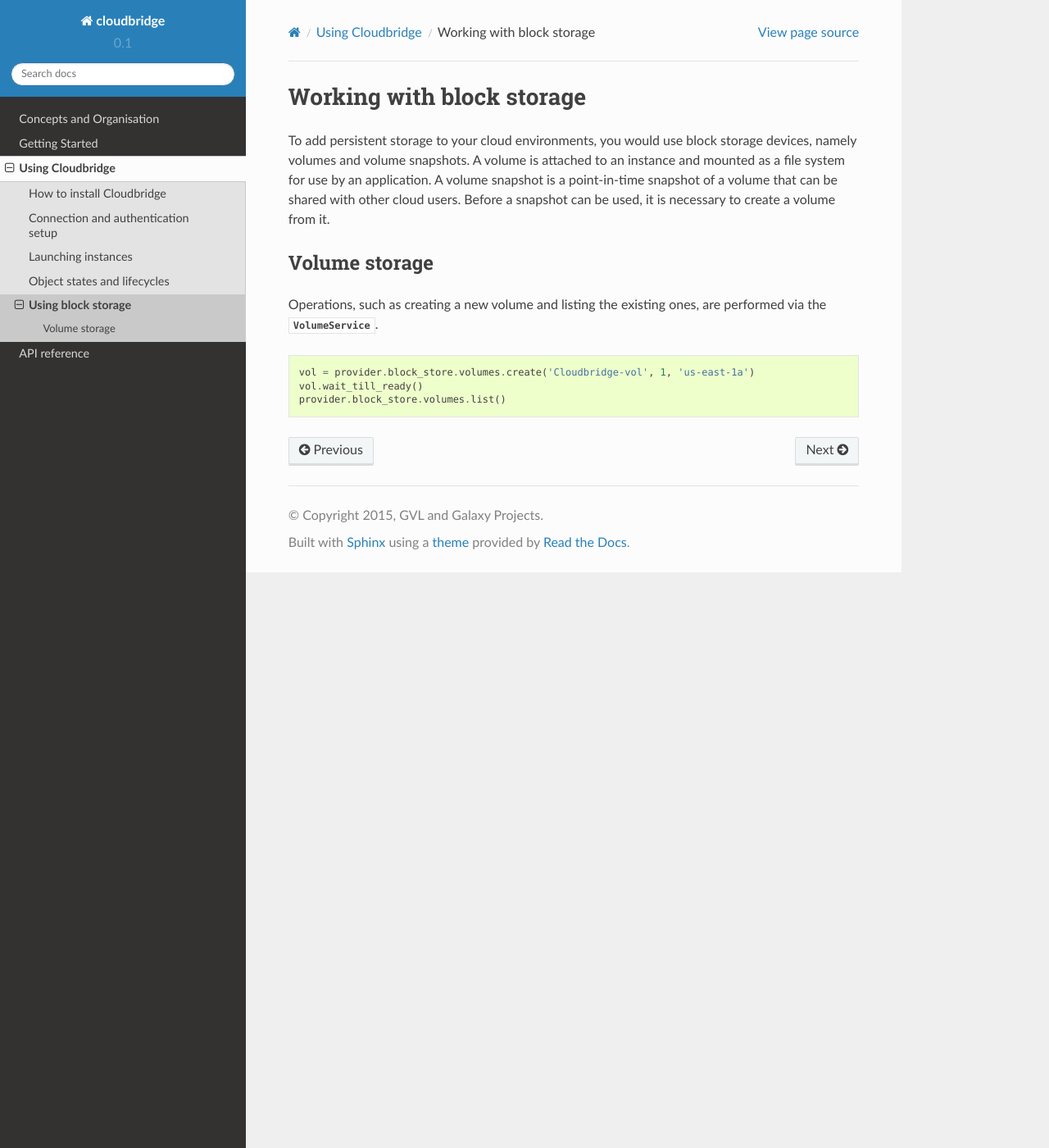
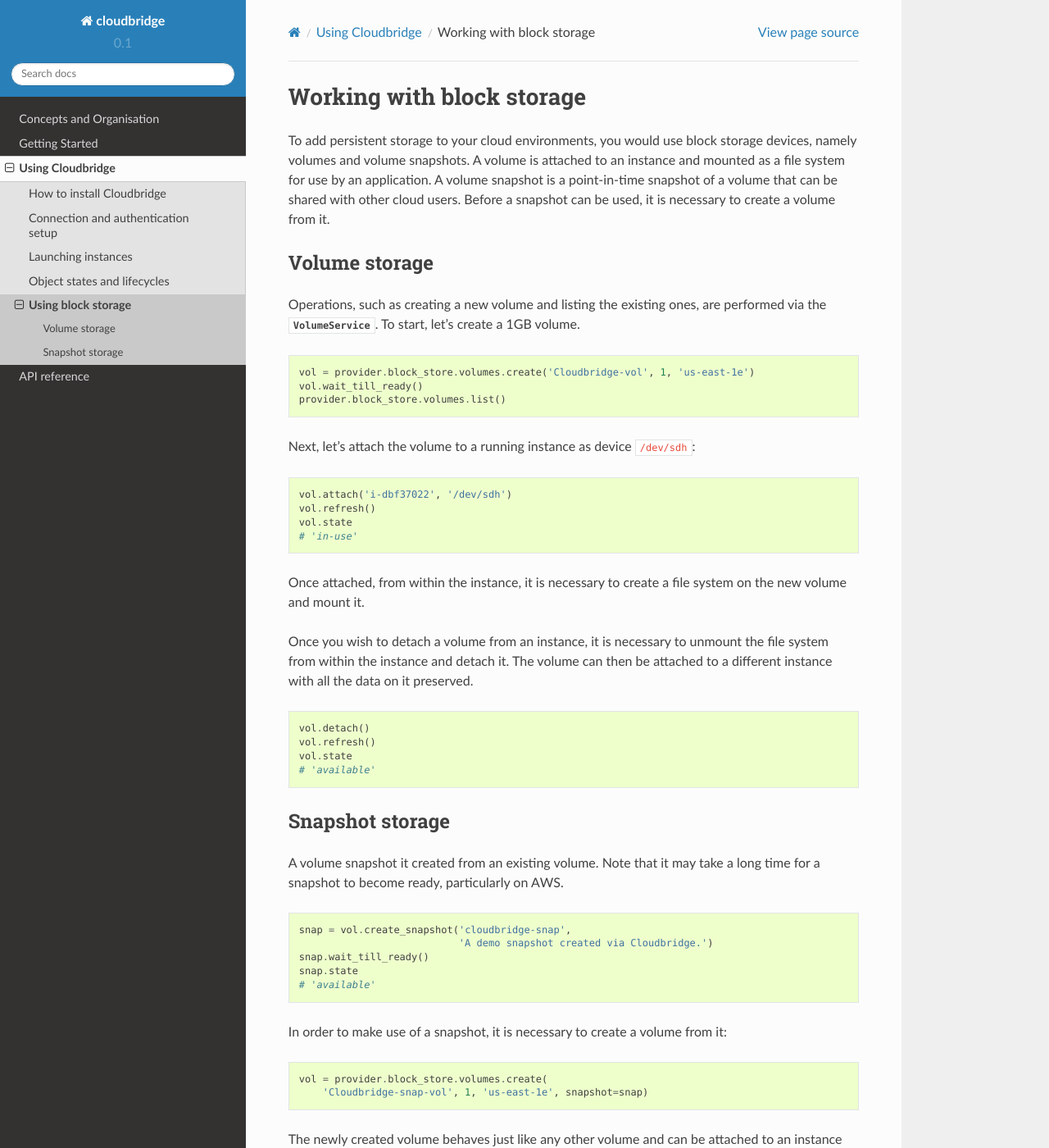
Before and after one commit to CloudVE/cloudbridge, a Sphinx documentation site: the page built from docs/topics/block_storage.rst, in a window 1280 px wide and 1400 px high. Shown: the whole window at 82% size. Built offline with Sphinx 7.4.7 and the Read the Docs theme 2.0.0, drawn with Linux system fonts in a browser that asks for light colours; some of the changed text lies outside the part shown.

Commit message:
Add more block storage docs

```diff
--- a/docs/topics/block_storage.rst
+++ b/docs/topics/block_storage.rst
@@ -10,10 +10,52 @@ from it.
 Volume storage
 --------------
 Operations, such as creating a new volume and listing the existing ones, are
-performed via the :class:`.VolumeService`.
+performed via the :class:`.VolumeService`. To start, let's create a 1GB volume.
 
 .. code-block:: python
 
-    vol = provider.block_store.volumes.create('Cloudbridge-vol', 1, 'us-east-1a')
+    vol = provider.block_store.volumes.create('Cloudbridge-vol', 1, 'us-east-1e')
     vol.wait_till_ready()
     provider.block_store.volumes.list()
+
+Next, let's attach the volume to a running instance as device ``/dev/sdh``::
+
+    vol.attach('i-dbf37022', '/dev/sdh')
+    vol.refresh()
+    vol.state
+    # 'in-use'
+
+Once attached, from within the instance, it is necessary to create a file
+system on the new volume and mount it.
+
+Once you wish to detach a volume from an instance, it is necessary to unmount
+the file system from within the instance and detach it. The volume can then be
+attached to a different instance with all the data on it preserved.
+
+.. code-block:: python
+
+    vol.detach()
+    vol.refresh()
+    vol.state
+    # 'available'
+
+Snapshot storage
+----------------
+A volume snapshot it created from an existing volume. Note that it may take a
+long time for a snapshot to become ready, particularly on AWS.
+
+.. code-block:: python
+
+    snap = vol.create_snapshot('cloudbridge-snap',
+                               'A demo snapshot created via Cloudbridge.')
+    snap.wait_till_ready()
+    snap.state
+    # 'available'
+
+In order to make use of a snapshot, it is necessary to create a volume from it::
+
+    vol = provider.block_store.volumes.create(
+        'Cloudbridge-snap-vol', 1, 'us-east-1e', snapshot=snap)
+
+The newly created volume behaves just like any other volume and can be attached
+to an instance for use.
```
